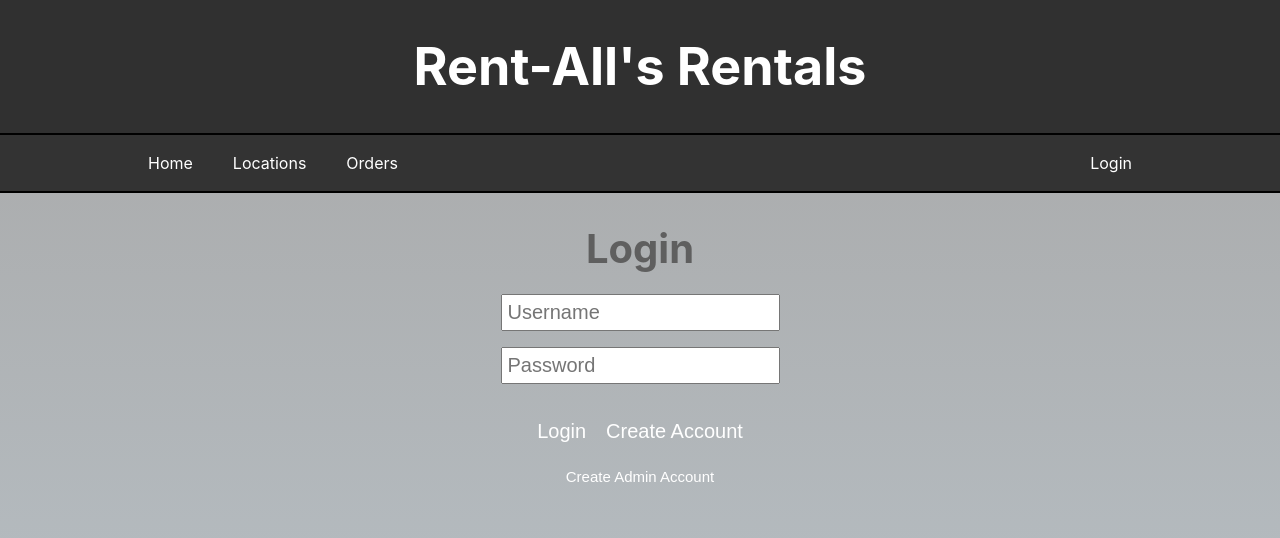
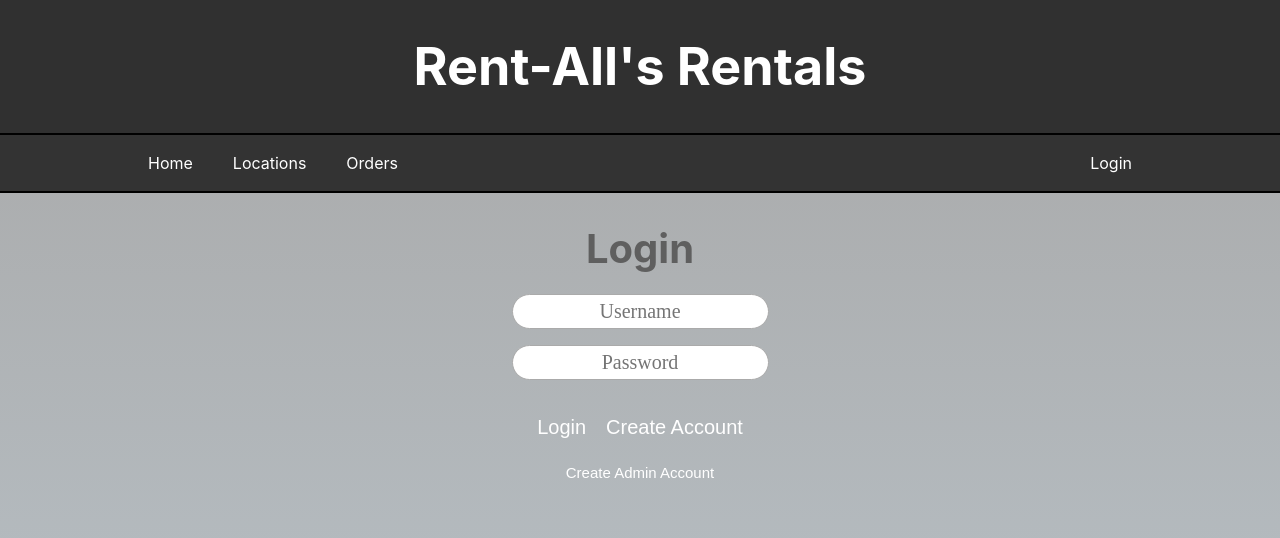
Before and after one commit to 240408-JavaReactAWS/CarRentalProject1, a React (Create React App) app in the folder car-rental-frontend/: page /login in a window 1280 px wide. Shown: the top 538 px of the page. Built offline with nearby package versions, Linux system fonts and the light colour scheme; no server answers.

Commit message:
Updated `select` And `input` Styling

```diff
--- a/car-rental-frontend/src/App.css
+++ b/car-rental-frontend/src/App.css
@@ -126,3 +126,16 @@ body {
   color: white;
   background-color: rgb(162, 171, 183);
 }
+
+::placeholder {
+  font-family: 'Times New Roman', Times, serif;
+}
+
+select, input {
+  font-family: 'Times New Roman', Times, serif;
+  text-align: center;
+  border-radius: 20px;
+  border: 1px solid #aaaaaa;
+  align-items: center;
+  justify-content: center;
+}
```
